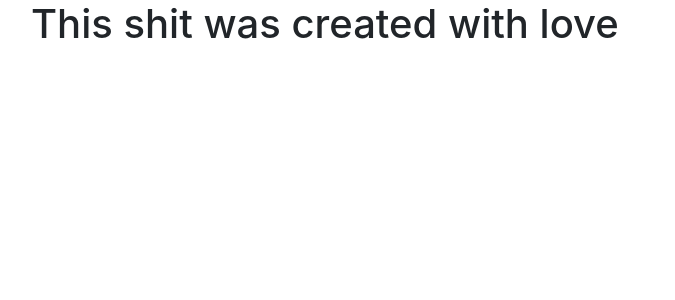
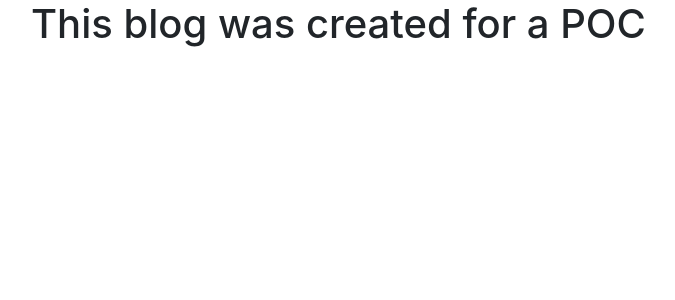
Before and after one commit to danielitogomez/python, a Flask app: page /about in a window 1280 px wide. Shown: the part 56-356 px from the top of the page, without its empty margins (54-729 px from the left). Run offline with Flask 2, Linux system fonts and the light colour scheme; some libraries are stand-ins or nearby versions.

Commit message:
change html

```diff
--- a/flask_blog/templates/about.html
+++ b/flask_blog/templates/about.html
@@ -2,5 +2,5 @@
 {% extends 'base.html' %}
 
 {% block content %}
-    <h1>{% block title %} This shit was created with love {% endblock %}</h1>
+    <h1>{% block title %} This blog was created for a POC {% endblock %}</h1>
 {% endblock %}
--- a/flask_blog/templates/index.html
+++ b/flask_blog/templates/index.html
@@ -1,7 +1,7 @@
 {% extends 'base.html' %}
 
 {% block content %}
-    <h1>{% block title %} Welcome to My fucking Blog {% endblock %}</h1>
+    <h1>{% block title %} Hi, Welcome to My Blog!!! {% endblock %}</h1>
         {% for post in posts %}
         <a href="{{ url_for('post', post_id=post['id']) }}">
             <h2>{{ post['title'] }}</h2>
```
